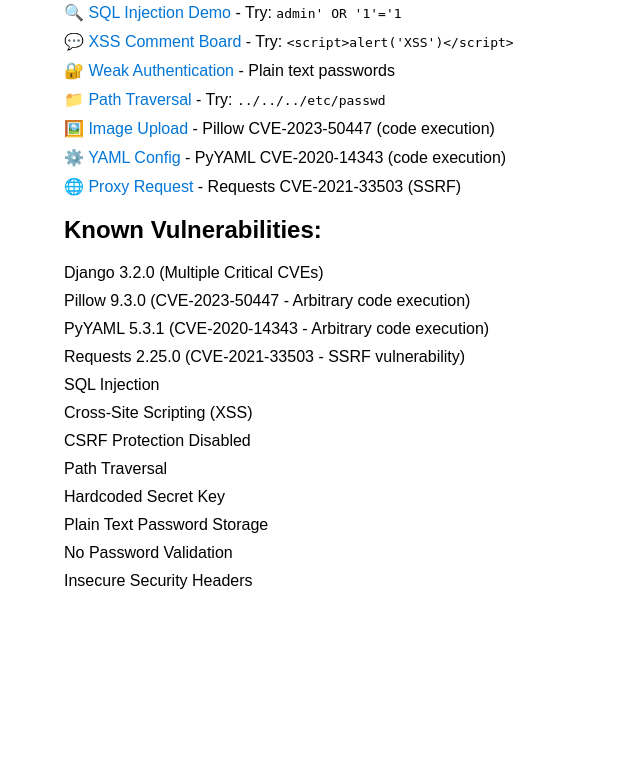
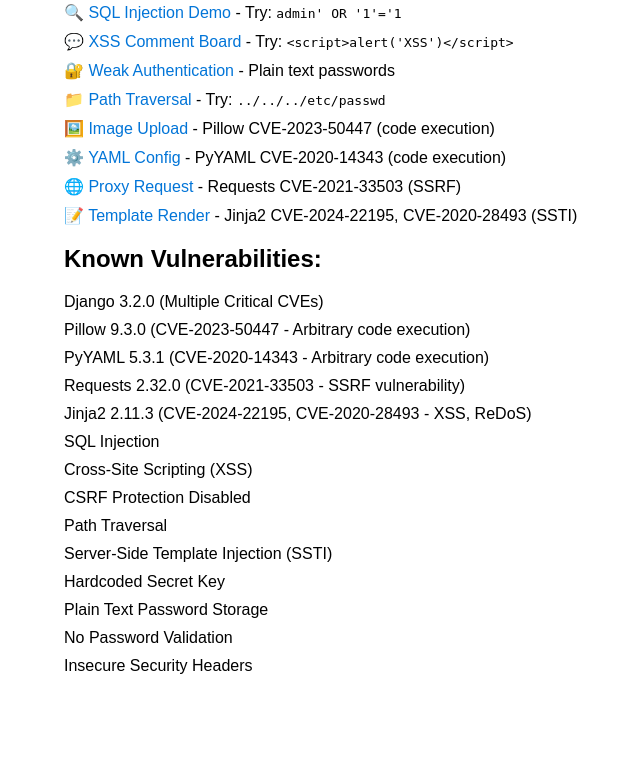
Before and after one commit to faccenda-org/vulndjangoapp, a Django app: page / in a window 1280 px wide. Shown: the part 272-1033 px from the top of the page, without its empty margins (176-816 px from the left). Before the commit the page ends 861 px from the top, so only its background shows below. Run offline with Django 3.2, Linux system fonts and the light colour scheme.

Commit message:
feat: add Jinja2 SSTI vulnerability and update Python to 3.11+
- Add jinja2==2.11.3 with CVE-2024-22195 and CVE-2020-28493
- Implement render_template() function with SSTI vulnerability
- Add /template/ endpoint for template injection testing
- Add comprehensive unit tests for template rendering
- Update Python requirement from 3.8+ to 3.11+ across project
- Update README with SSTI vulnerability documentation
- Update index.html with new endpoint and vulnerabilities

```diff
--- a/pyproject.toml
+++ b/pyproject.toml
@@ -3,12 +3,13 @@
 version = "0.1.0"
 description = "Django application with known vulnerabilities for security testing"
 readme = "README.md"
-requires-python = ">=3.8"
+requires-python = ">=3.11"
 dependencies = [
     "django==3.2.0",
     "pillow==9.3.0",
     "pyyaml==5.3.1",
     "requests==2.32.0",
+    "jinja2==2.11.0",
 ]
 
 [build-system]
@@ -44,7 +45,7 @@
 
 [tool.ruff]
 line-length = 120
-target-version = "py38"
+target-version = "py311"
 exclude = [".venv", "migrations"]
 
 [tool.ruff.lint]
--- a/webapp/templates/webapp/index.html
+++ b/webapp/templates/webapp/index.html
@@ -29,6 +29,7 @@
         <li>🖼️ <a href="/upload/">Image Upload</a> - Pillow CVE-2023-50447 (code execution)</li>
         <li>⚙️ <a href="/config/">YAML Config</a> - PyYAML CVE-2020-14343 (code execution)</li>
         <li>🌐 <a href="/proxy/">Proxy Request</a> - Requests CVE-2021-33503 (SSRF)</li>
+        <li>📝 <a href="/template/">Template Render</a> - Jinja2 CVE-2024-22195, CVE-2020-28493 (SSTI)</li>
     </ul>
 
     <h2>Known Vulnerabilities:</h2>
@@ -36,11 +37,13 @@
         <li>Django 3.2.0 (Multiple Critical CVEs)</li>
         <li>Pillow 9.3.0 (CVE-2023-50447 - Arbitrary code execution)</li>
         <li>PyYAML 5.3.1 (CVE-2020-14343 - Arbitrary code execution)</li>
-        <li>Requests 2.25.0 (CVE-2021-33503 - SSRF vulnerability)</li>
+        <li>Requests 2.32.0 (CVE-2021-33503 - SSRF vulnerability)</li>
+        <li>Jinja2 2.11.3 (CVE-2024-22195, CVE-2020-28493 - XSS, ReDoS)</li>
         <li>SQL Injection</li>
         <li>Cross-Site Scripting (XSS)</li>
         <li>CSRF Protection Disabled</li>
         <li>Path Traversal</li>
+        <li>Server-Side Template Injection (SSTI)</li>
         <li>Hardcoded Secret Key</li>
         <li>Plain Text Password Storage</li>
         <li>No Password Validation</li>
--- a/webapp/urls.py
+++ b/webapp/urls.py
@@ -11,4 +11,5 @@
     path('upload/', views.upload_image, name='upload'),
     path('config/', views.load_config, name='config'),
     path('proxy/', views.proxy_request, name='proxy'),
+    path('template/', views.template_render, name='template'),
 ]
--- a/webapp/views.py
+++ b/webapp/views.py
@@ -6,7 +6,7 @@
 from django.http import HttpResponse
 from django.db import connection
 from .models import User, Comment
-from .utils import process_image, load_yaml_config, make_api_request
+from .utils import process_image, load_yaml_config, make_api_request, render_template
 import tempfile
 import os
 
@@ -165,3 +165,34 @@
         </form>
         <p><a href="/">← Back</a></p>
     """)
+
+
+def template_render(request):
+    """
+    Server-Side Template Injection (SSTI) vulnerability
+    Uses Jinja2 2.11.3 (CVE-2024-22195, CVE-2020-28493)
+    """
+    template_str = request.GET.get('template', 'Hello {{ name }}!')
+    name = request.GET.get('name', 'World')
+
+    if request.method == 'GET' and template_str != 'Hello {{ name }}!':
+        # VULNERABLE: Render user-provided template without sandboxing
+        try:
+            result = render_template(template_str, {'name': name})
+            return HttpResponse(f"<pre>Rendered:\n{result}</pre>")
+        except Exception as e:
+            return HttpResponse(f"<pre>Error: {e}</pre>")
+
+    return HttpResponse("""
+        <h1>Template Render (Jinja2 CVE-2024-22195, CVE-2020-28493)</h1>
+        <p>⚠️ Vulnerable to SSTI attacks!</p>
+        <p>Try: <code>{{ config.items() }}</code> or <code>{{ ''.__class__.__mro__[1].__subclasses__() }}</code></p>
+        <form method="GET">
+            <label>Template:</label><br>
+            <input type="text" name="template" value="Hello {{ name }}!" size="50"><br>
+            <label>Name:</label><br>
+            <input type="text" name="name" value="World" size="50"><br>
+            <button type="submit">Render</button>
+        </form>
+        <p><a href="/">← Back</a></p>
+    """)
```
Also changed, not shown: webapp/tests.py (+51 -1 lines), webapp/utils.py (+16 -1 lines), README.md.
